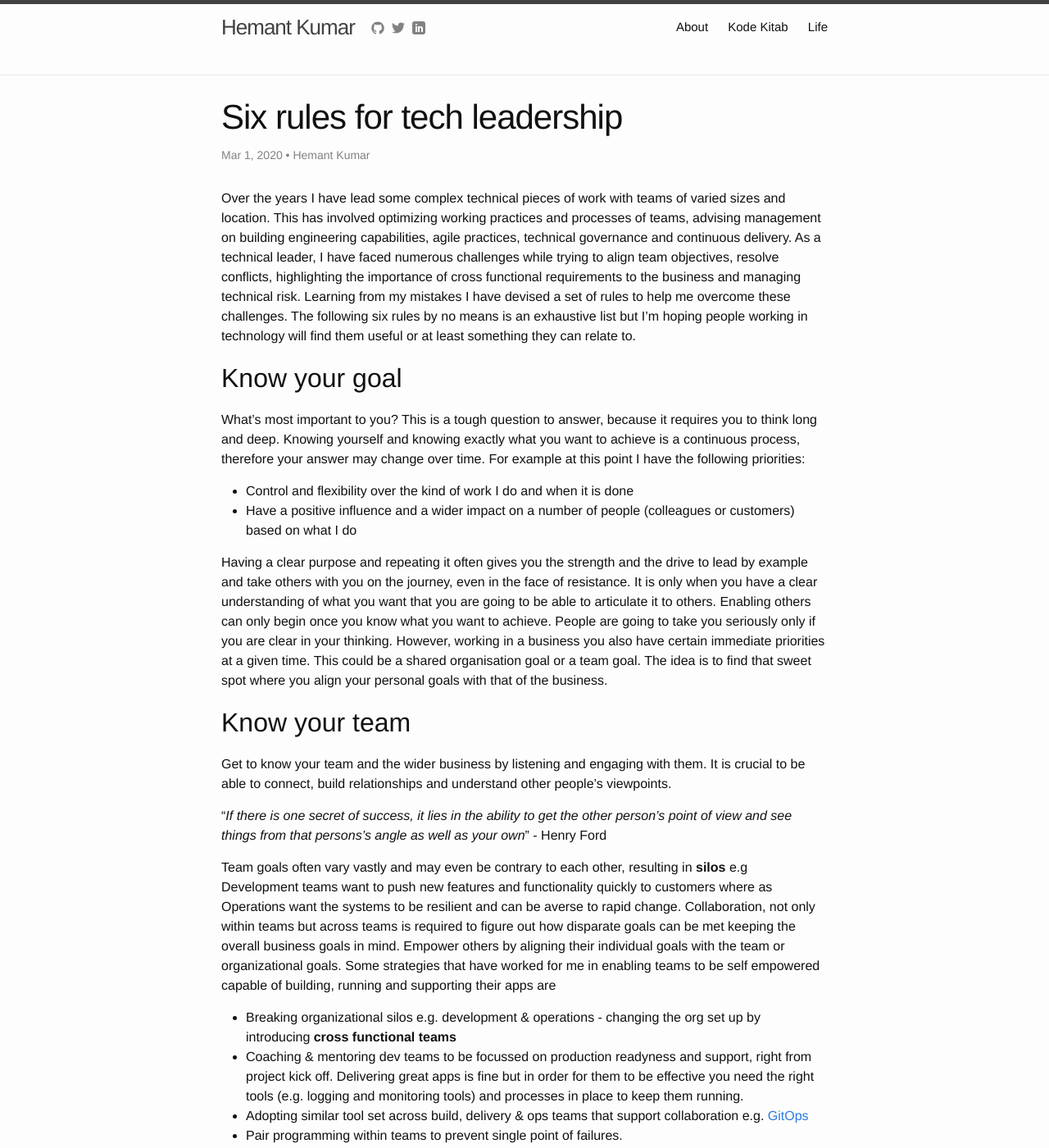
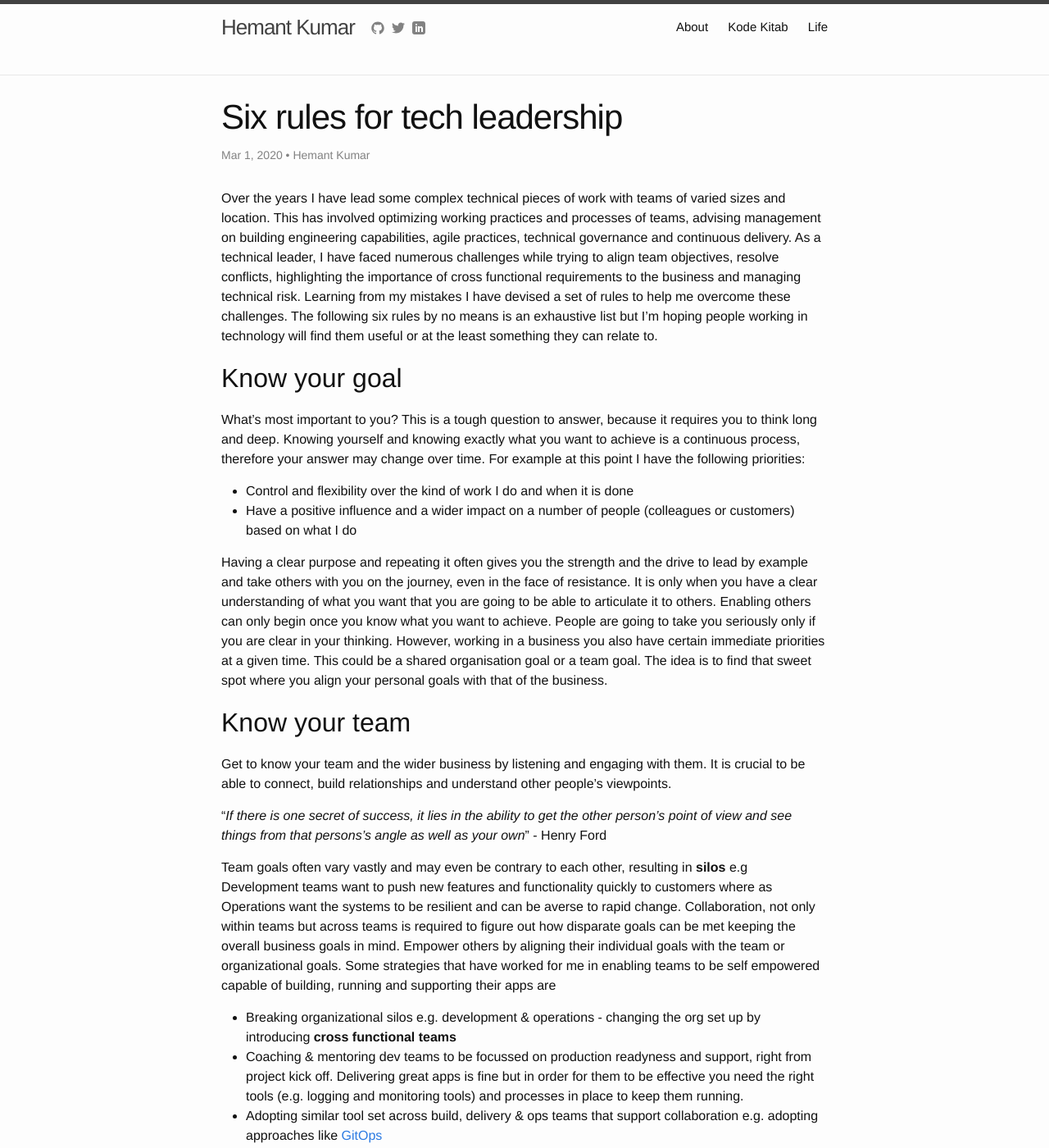
Before and after one commit to hemantksingh/hemantksingh.github.io, a Jekyll site: the page built from _posts/2020-03-01-six-rules-for-tech-leadership.markdown, in a window 1280 px wide and 1400 px high. Shown: the whole window at 82% size. Built offline with Jekyll 4.4.1, drawn with Linux system fonts in a browser that asks for light colours; comment, search, counter and statistics services are not loaded; some of the changed text lies outside the part shown.

Commit message:
Final draft v4

```diff
--- a/_posts/2020-03-01-six-rules-for-tech-leadership.markdown
+++ b/_posts/2020-03-01-six-rules-for-tech-leadership.markdown
@@ -9,7 +9,7 @@ comments: true
 modified_time: '2020-02-29T23:31:00.000-08:00'
 ---
 
-Over the years I have lead some complex technical pieces of work with teams of varied sizes and location. This has involved optimizing working practices and processes of teams, advising management on building engineering capabilities, agile practices, technical governance and continuous delivery. As a technical leader, I have faced numerous challenges while trying to align team objectives, resolve conflicts, highlighting the importance of cross functional requirements to the business and managing technical risk. Learning from my mistakes I have devised a set of rules to help me overcome these challenges. The following six rules by no means is an exhaustive list but I'm hoping people working in technology will find them useful or at least something they can relate to.
+Over the years I have lead some complex technical pieces of work with teams of varied sizes and location. This has involved optimizing working practices and processes of teams, advising management on building engineering capabilities, agile practices, technical governance and continuous delivery. As a technical leader, I have faced numerous challenges while trying to align team objectives, resolve conflicts, highlighting the importance of cross functional requirements to the business and managing technical risk. Learning from my mistakes I have devised a set of rules to help me overcome these challenges. The following six rules by no means is an exhaustive list but I'm hoping people working in technology will find them useful or at the least something they can relate to.
 
 ## Know your goal
 
@@ -30,7 +30,7 @@ Team goals often vary vastly and may even be contrary to each other, resulting i
 
 * Breaking organizational silos e.g. development & operations - changing the org set up by introducing **cross functional teams**
 * Coaching & mentoring dev teams to be focussed on production readyness and support, right from project kick off. Delivering great apps is fine but in order for them to be effective you need the right tools (e.g. logging and monitoring tools) and processes in place to keep them running.
-* Adopting similar tool set across build, delivery & ops teams that support collaboration e.g. [GitOps](https://www.gitops.tech/)
+* Adopting similar tool set across build, delivery & ops teams that support collaboration e.g. adopting approaches like [GitOps](https://www.gitops.tech/)
 * Pair programming within teams to prevent single point of failures.
 
 ## Get the business on-board
```
Also changed, not shown: other parts of _posts/2020-03-01-six-rules-for-tech-leadership.markdown (+1 -1 lines).
